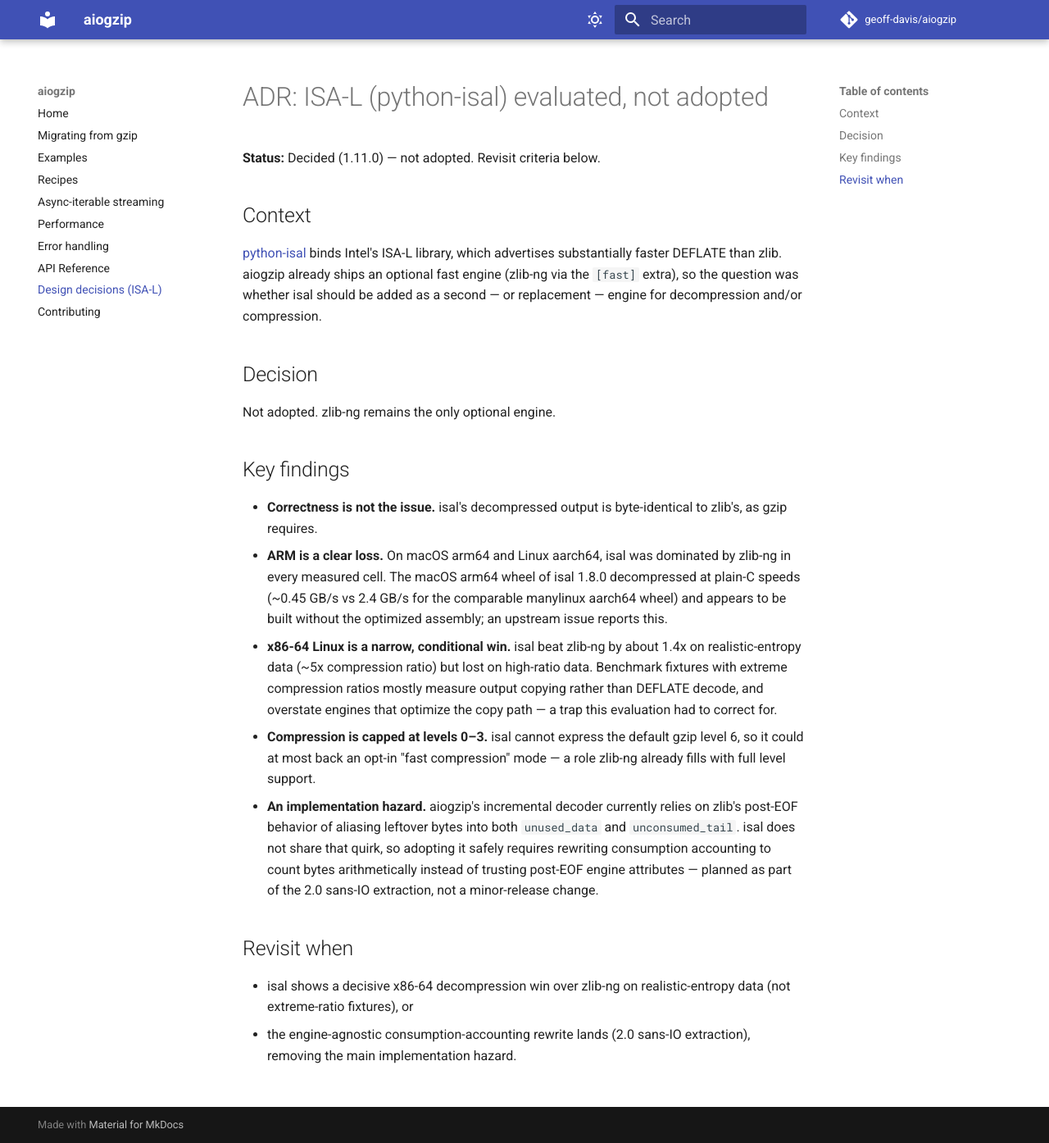
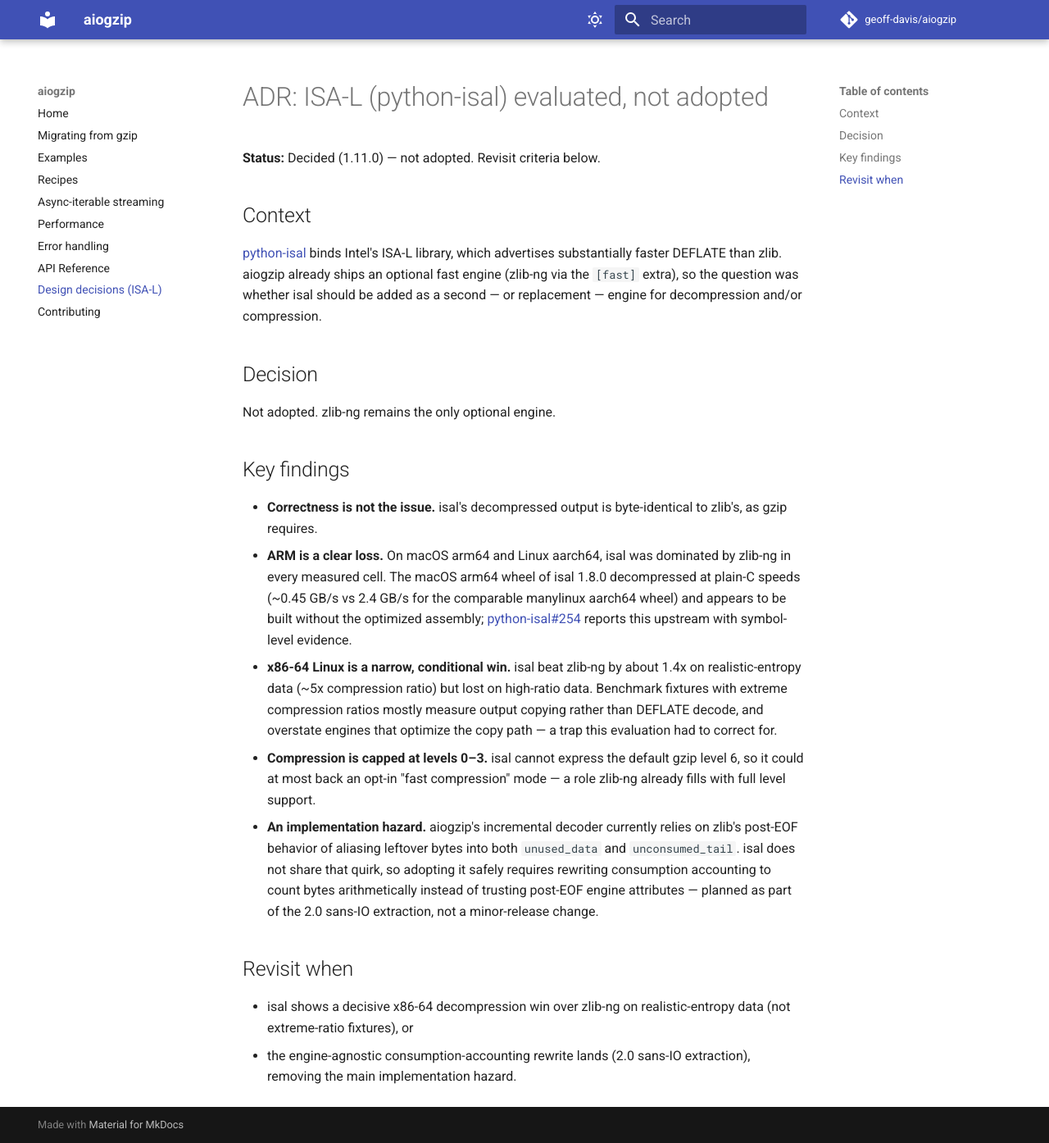
Before and after one commit to geoff-davis/aiogzip, an MkDocs documentation site: the page built from docs/adr-isal.md, in a window 1280 px wide and 1394 px high. Shown: the whole window at 82% size. Built offline with MkDocs 1.6.1 and Material for MkDocs 9.7.7, drawn with Linux system fonts in a browser that asks for light colours; comment, search, counter and statistics services are not loaded.

Commit message:
Update: link ISA-L ADR to upstream python-isal#254
🤖 Generated with [Claude Code](https://claude.com/claude-code)

Co-Authored-By: Claude Fable 5 <noreply@anthropic.com>

```diff
--- a/docs/adr-isal.md
+++ b/docs/adr-isal.md
@@ -22,7 +22,9 @@ Not adopted. zlib-ng remains the only optional engine.
   dominated by zlib-ng in every measured cell. The macOS arm64 wheel of
   isal 1.8.0 decompressed at plain-C speeds (~0.45 GB/s vs 2.4 GB/s for the
   comparable manylinux aarch64 wheel) and appears to be built without the
-  optimized assembly; an upstream issue reports this.
+  optimized assembly;
+  [python-isal#254](https://github.com/pycompression/python-isal/issues/254)
+  reports this upstream with symbol-level evidence.
 - **x86-64 Linux is a narrow, conditional win.** isal beat zlib-ng by about
   1.4x on realistic-entropy data (~5x compression ratio) but lost on
   high-ratio data. Benchmark fixtures with extreme compression ratios mostly
```
